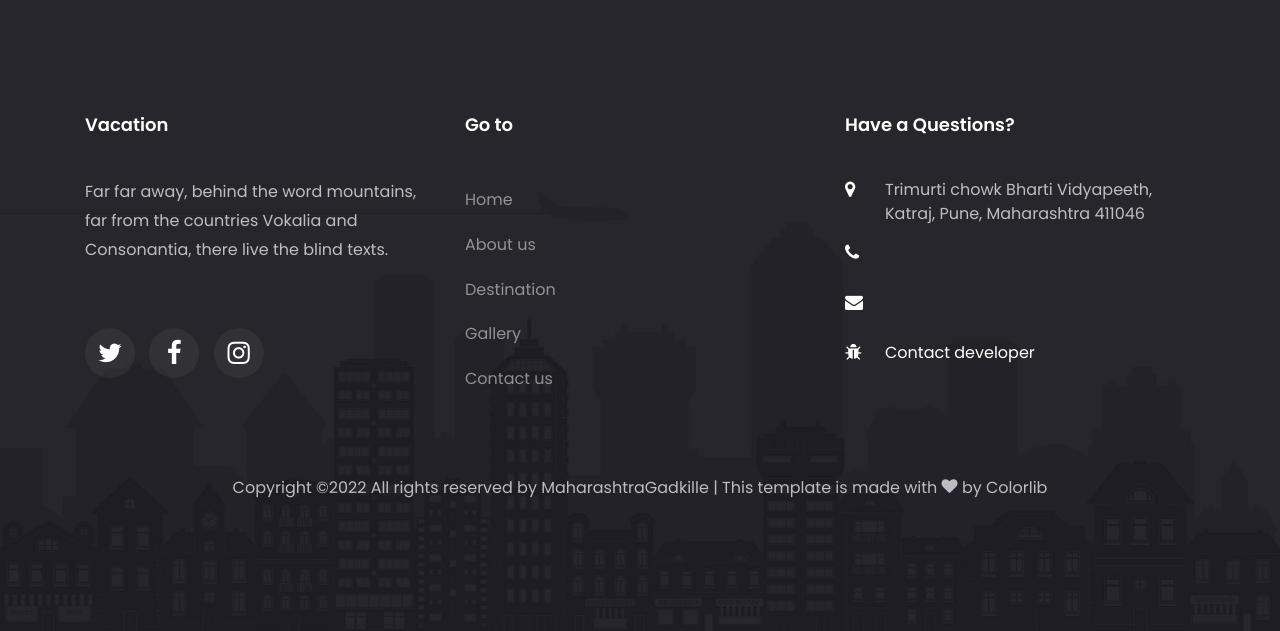
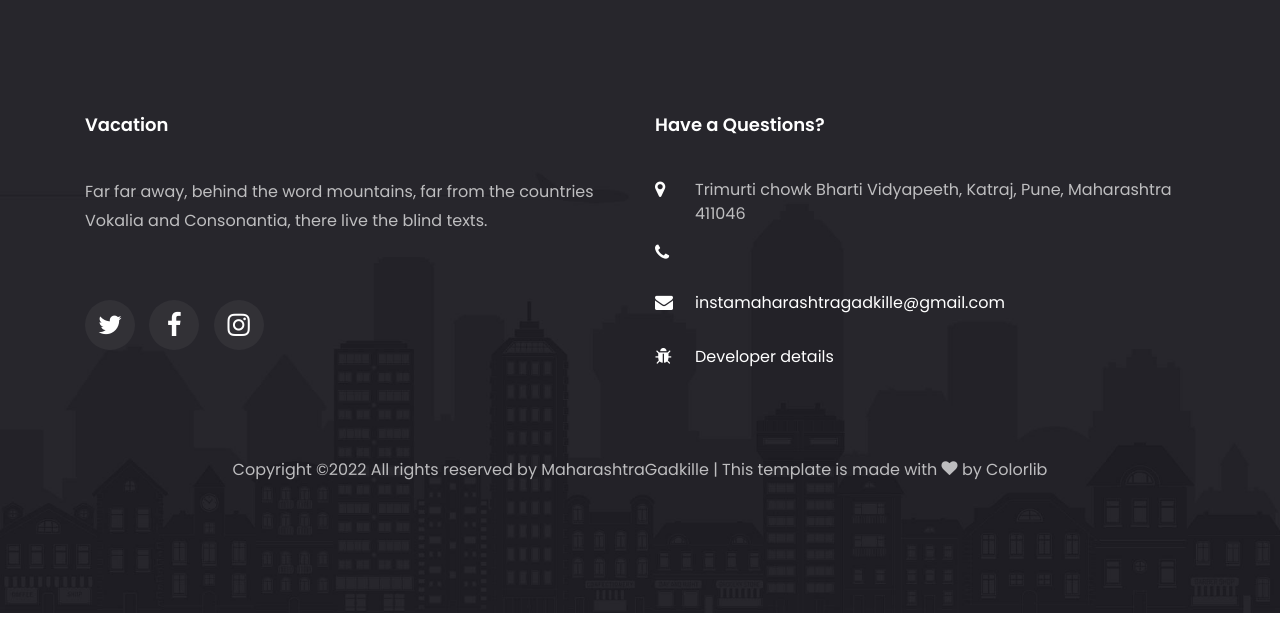
Before and after one commit to JeevanKumar100/MaharashtraTourism, a Django app: page / in a window 1280 px wide. Shown: the part 1755-2386 px from the top of the page. Run offline with Django 4.2, Linux system fonts and the light colour scheme; data that the repository does not hold is empty; some libraries are stand-ins or nearby versions; some web fonts are replaced.

Commit message:
normal updates added

```diff
--- a/gadkille/templates/base/base.html
+++ b/gadkille/templates/base/base.html
@@ -91,7 +91,7 @@
               </div>
             </div>
 
-            <div class="col-md">
+            {% comment %} <div class="col-md">
                <div class="ftco-footer-widget mb-4">
                 <h2 class="ftco-heading-2">Go to</h2>
                 <ul class="list-unstyled">
@@ -102,7 +102,7 @@
                   <li><a href="#" class="py-2 d-block">Contact us</a></li>
                 </ul>
               </div>
-            </div>
+            </div> {% endcomment %}
             <div class="col-md">
               <div class="ftco-footer-widget mb-4">
                   <h2 class="ftco-heading-2">Have a Questions?</h2>
@@ -110,8 +110,8 @@
                     <ul>
                       <li><span class="icon icon-map-marker"></span><span class="text">Trimurti chowk Bharti Vidyapeeth, Katraj, Pune, Maharashtra 411046</span></li>
                       <li><a href="tel:{{contactdetail.contactno}}"><span class="icon icon-phone"></span><span class="text">{{contactdetail.contactno}}</span></a></li>
-                      <li><a href="mailto:{{contactdetail.email}}"><span class="icon icon-envelope"></span><span class="text">{{contactdetail.email}}</span></a></li>
-                      <li><a href="mailto:{{contactdetail.email}}"><span class="icon icon-bug"></span><span class="text">Contact developer</span></a></li>
+                      <li><a href="mailto:instamaharashtragadkille@gmail.com"><span class="icon icon-envelope"></span><span class="text">instamaharashtragadkille@gmail.com</span></a></li>
+                      <li><a href="mailto:{{contactdetail.email}}"><span class="icon icon-bug"></span><span class="text">Developer details</span></a></li>
                     </ul>
                   </div>
               </div>
--- a/gadkille/templates/index.html
+++ b/gadkille/templates/index.html
@@ -1,4 +1,6 @@
 {% extends 'base/base.html' %}
+
+{% load static %}
 
 {% block content %}
 
@@ -129,7 +131,7 @@
   </section>
 
 
-  <section class="ftco-section testimony-section bg-bottom" style="background-image: url(images/bg_3.jpg);">
+  <section class="ftco-section testimony-section bg-bottom" style="background-image: url({% static 'gadkille/assets/images/background.jpg' %});">
     <div class="container">
       <div class="row justify-content-center pb-4">
         <div class="col-md-7 text-center heading-section ftco-animate">
--- a/gadkille/views.py
+++ b/gadkille/views.py
@@ -3,7 +3,7 @@
 from django.http.response import HttpResponse, HttpResponseRedirect
 from django.contrib import messages
 
-from gadkille.models import AboutBackground, AboutUs, BestClick, ContactBackground, CustomerContact, Destination, DestinationBackground, Feedback, Gallery, GalleryBackground, HomeBackground, SuccessfulTreks, TeamMember, UpcomingTreks
+from gadkille.models import AboutBackground, AboutUs, BestClick, ContactBackground, CustomerContact, Destination, DestinationBackground, Feedback, Gallery, GalleryBackground, HomeBackground, SuccessfulTreks, TeamMember, TrekPhoto, UpcomingTreks
 
 
 # Create your views here.
@@ -51,7 +51,7 @@
 
 def gallery(request):
     gallerybackground = GalleryBackground.objects.all().last()
-    photos = Gallery.objects.all()
+    photos = TrekPhoto.objects.all()
 
     context = {
         'gallerybackground' : gallerybackground,
@@ -61,11 +61,9 @@
     return render(request,'gallery.html',context)
 
 def gallery1(request):
-    gallerybackground = GalleryBackground.objects.all().last()
     photos = Gallery.objects.all().order_by('?')
 
     context = {
-        'gallerybackground' : gallerybackground,
         'photos' : photos,
     }
 
```
Also changed, not shown: gadkille/templates/gallery1.html (+10 -2 lines).
